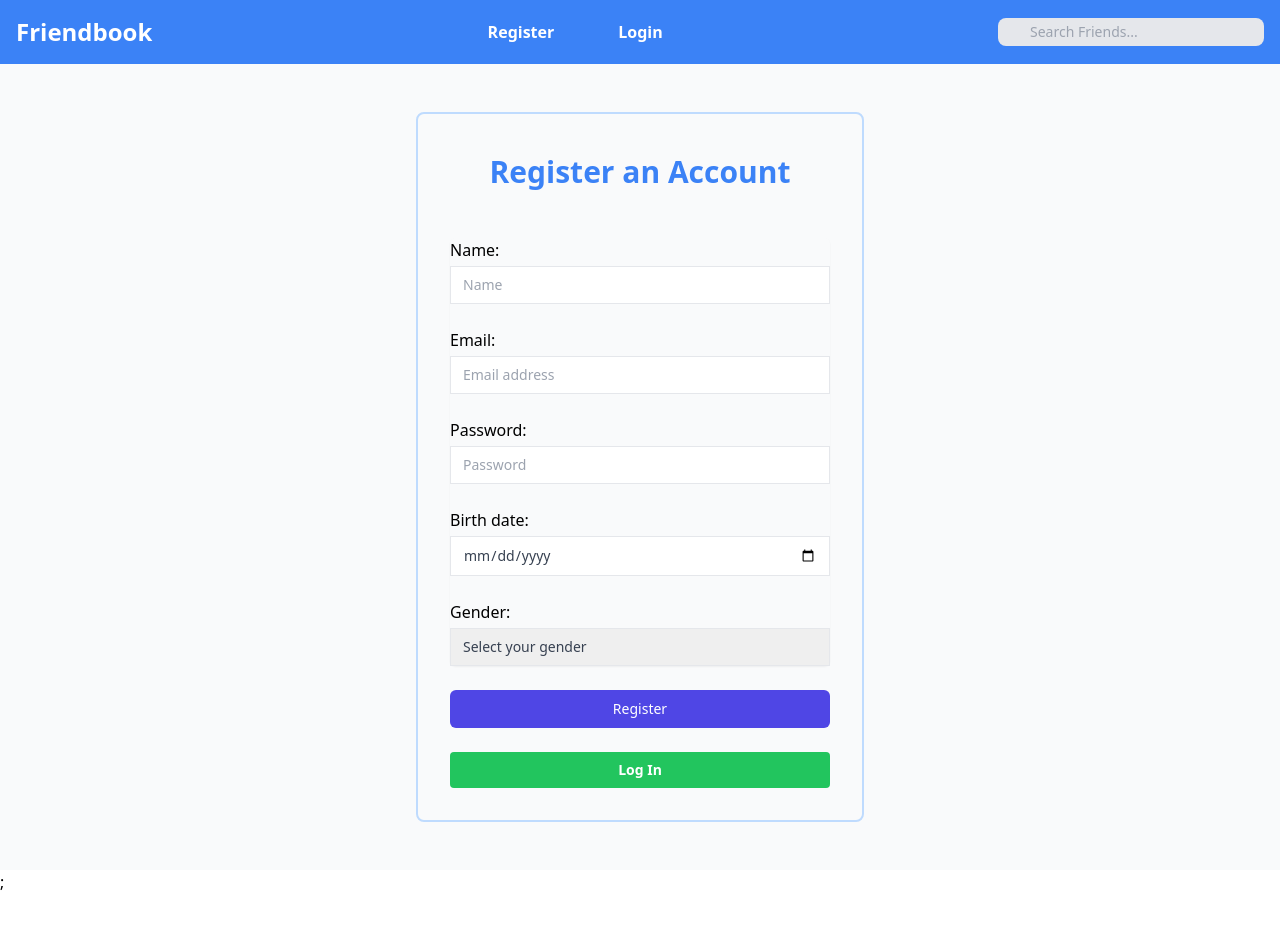
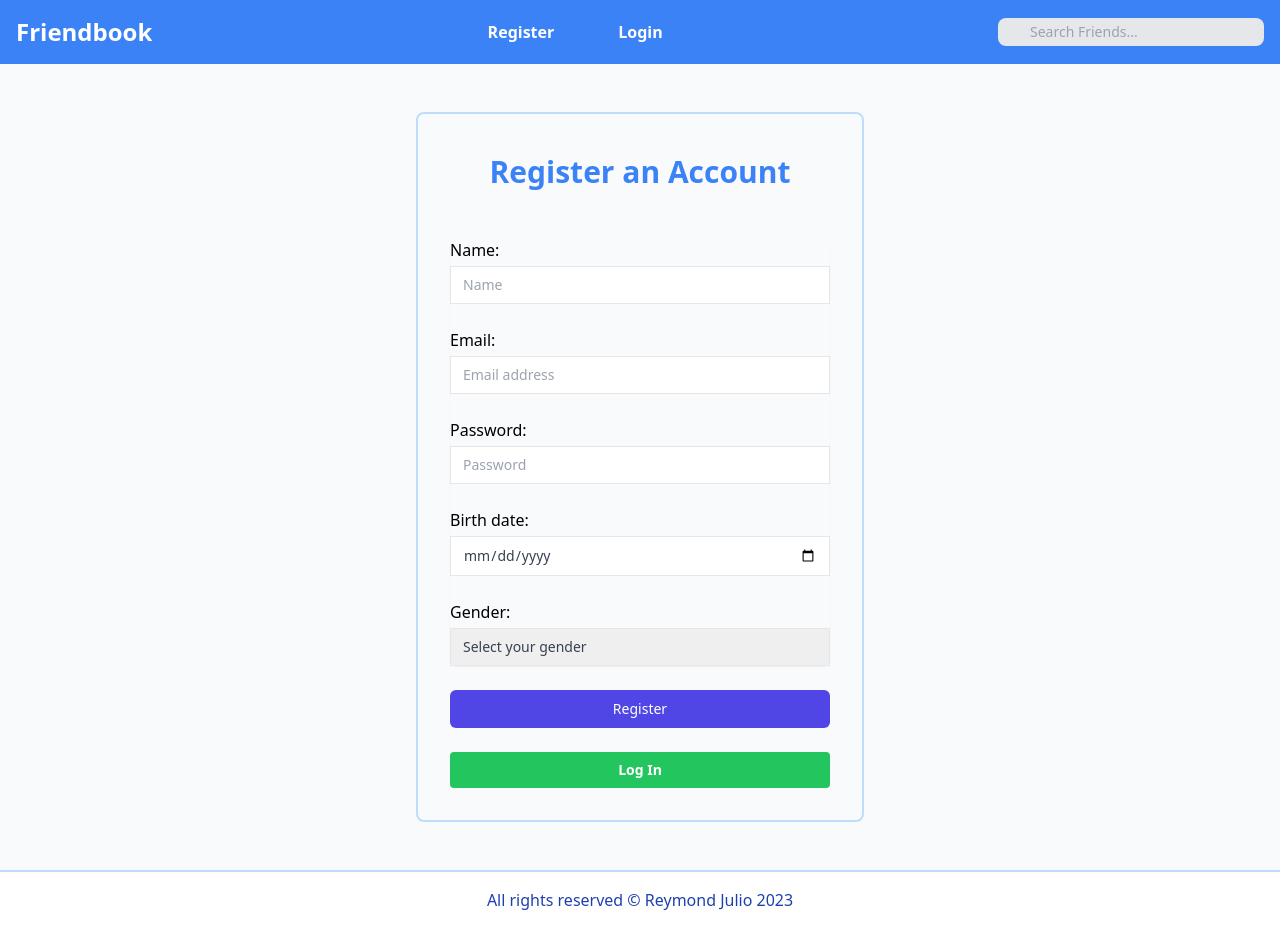
Before and after one commit to reymondjulio/friendbook-react, a React (Vite) app: page /register in a window 1280 px wide. Before the commit the page ends 894 px from the top, so only its background shows below. Built offline with nearby package versions, Linux system fonts and the light colour scheme.

Commit message:
import footer components into the login and register pages

```diff
--- a/src/routes/login.jsx
+++ b/src/routes/login.jsx
@@ -1,5 +1,6 @@
 import { Header } from "../layouts/header";
 import { Link } from "react-router-dom";
+import { Footer } from "../layouts/footer";
 
 export default function Login() {
   return (
@@ -36,6 +37,7 @@ export default function Login() {
           </form>
         </div>
       </div>
+      <Footer />
     </div>
   );
 }
--- a/src/routes/register.jsx
+++ b/src/routes/register.jsx
@@ -1,5 +1,6 @@
 import { Header } from "../layouts/header";
 import { Link } from "react-router-dom";
+import { Footer } from "../layouts/footer";
 
 export default function Register() {
   return (
@@ -97,7 +98,7 @@ export default function Register() {
           </form>
         </div>
       </div>
-      ;
+      <Footer />
     </div>
   );
 }
```
